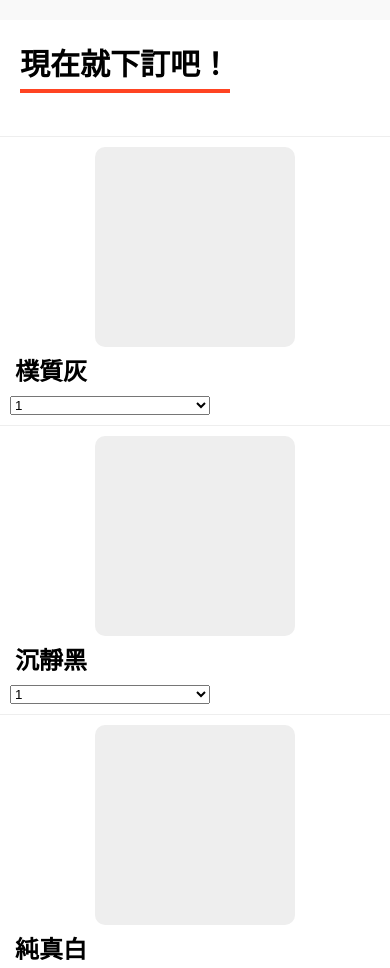
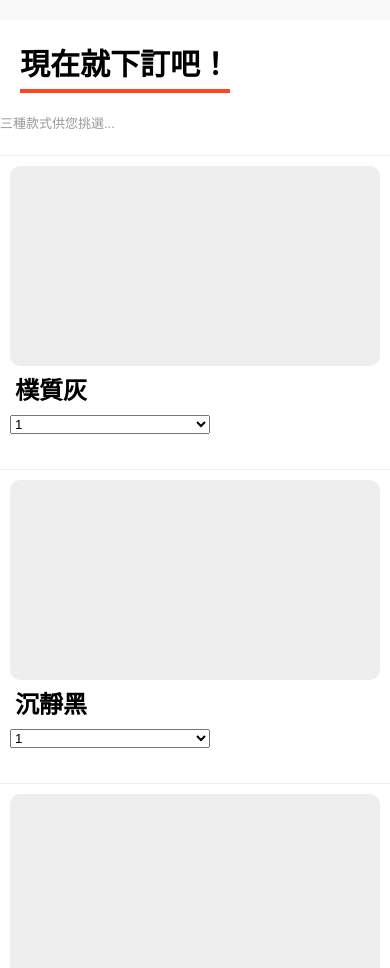
Before and after one commit to zbryikt/stockings, a plain HTML site: page index.jade in a window 390 px wide. Shown: the part 2109-3077 px from the top of the page. Drawn offline with nearby package versions, Linux system fonts and the light colour scheme; files that its build step writes are made by us from their sources.

Commit message:
tweak style

```diff
--- a/index.jade
+++ b/index.jade
@@ -68,7 +68,8 @@ html(lang="en")
     #form.section: .inner
       .text-center
         h2 現在就下訂吧！
-      br
+        .tiny.grayed 三種款式供您挑選...
+        br
       .choices.row.text-center
         .col-sm-1
         .col-sm-3
--- a/src/styl/form.styl
+++ b/src/styl/form.styl
@@ -23,7 +23,7 @@
   #form .choices.row
     .col-sm-3, .col-sm-4
       border-top: 1px solid #eee
-      padding: 10px
+      padding: 10px 10px 35px
     .col-sm-1:last-child
       border-bottom: 1px solid #eee
 @media(max-width:768px)
--- a/src/styl/index.styl
+++ b/src/styl/index.styl
@@ -90,7 +90,9 @@ h2
   select
     width: 200px
     margin: auto
-
+@media(max-width: 768px)
+  .goods .photo
+    width: 100%
 .item
   .price
     float: right
```
Also changed, not shown: index.html, static/css/index.css.
